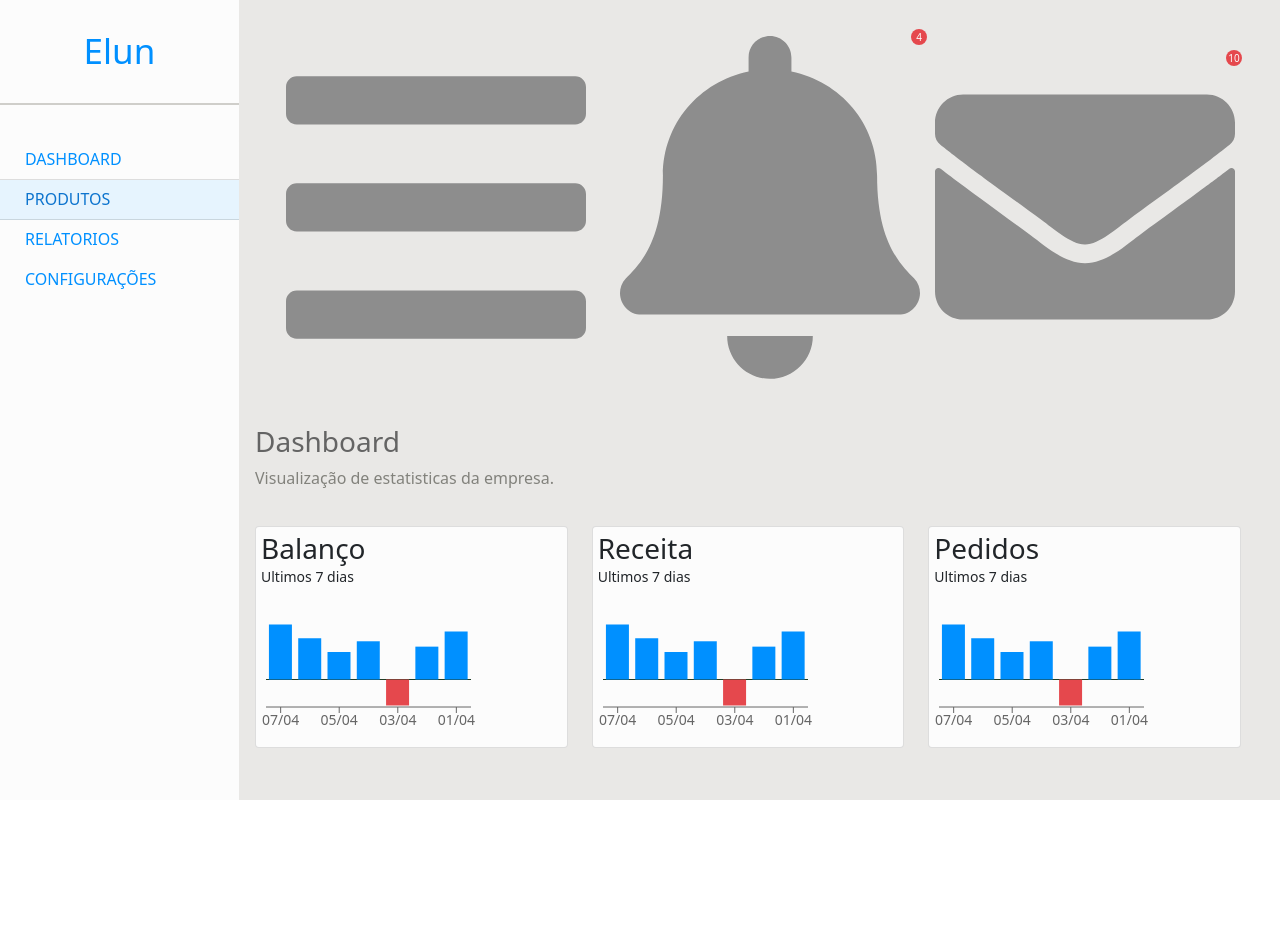
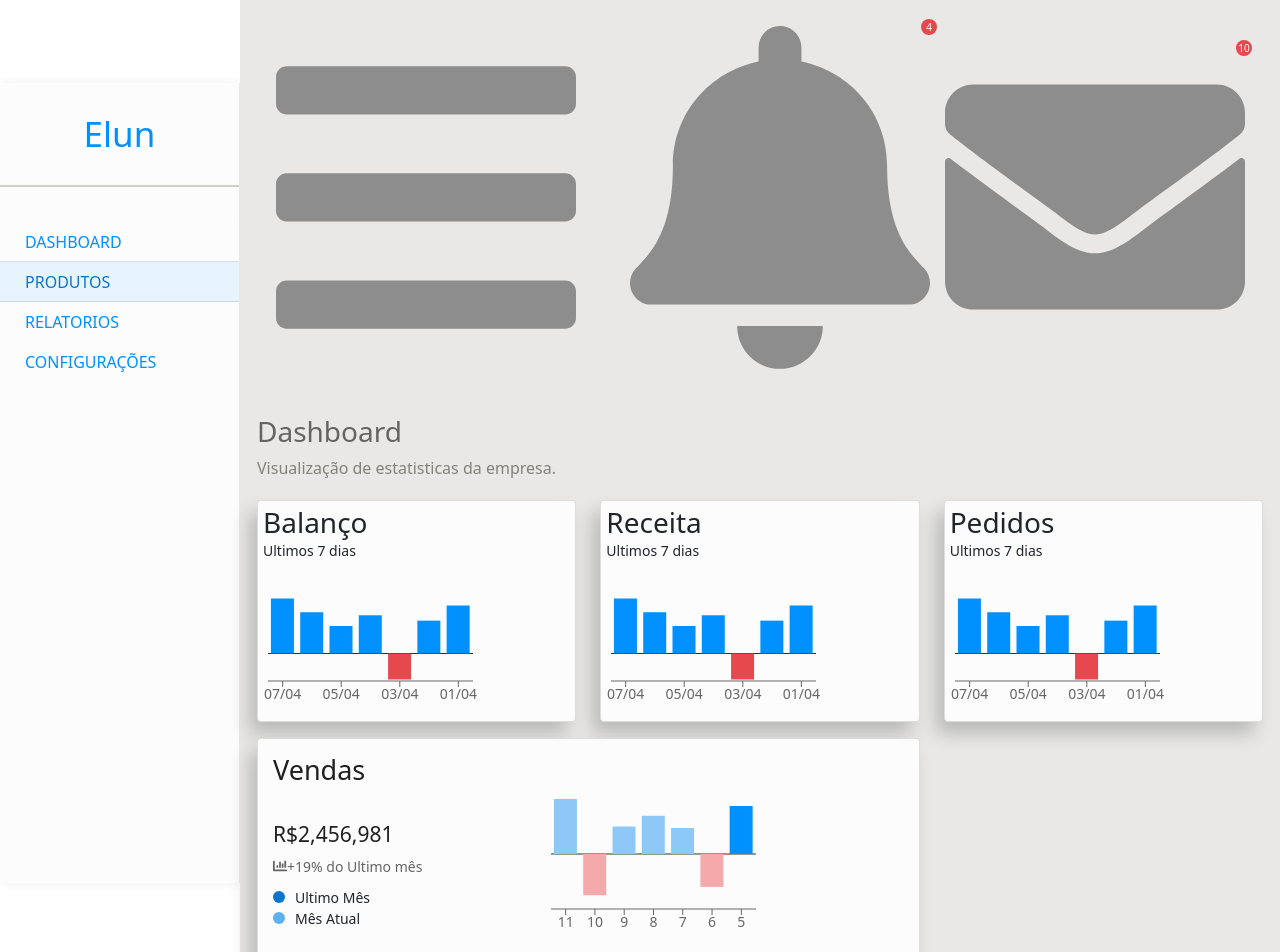
Before and after one commit to josimaros/elun-frontend, a React (Vite) app: page /dashboard in a window 1280 px wide. Shown: the top 952 px of the page. Before the commit the page ends 800 px from the top, so only its background shows below. Built offline with nearby package versions, Linux system fonts and the light colour scheme.

Commit message:
adicionado chart das ultimas 7 dias de vendas detalhados

```diff
--- a/package.json
+++ b/package.json
@@ -17,6 +17,7 @@
     "react": "^17.0.2",
     "react-bootstrap": "^2.2.2",
     "react-chartjs-2": "^4.0.1",
+    "react-currency-format": "^1.1.0",
     "react-dom": "^17.0.2",
     "react-icons": "^4.3.1",
     "react-router-dom": "^6.3.0",
--- a/src/components/Card/index.jsx
+++ b/src/components/Card/index.jsx
@@ -6,6 +6,7 @@ const Container = styled('div', {
   padding: '$3',
   borderRadius: '$1',
   transition: 'all 0.6s ease-out',
+  boxShadow: `-8px 12px 18px 0 ${theme.colors.gray8}`,
 })
 
 function Card({ children, shadowColor, css, ...rest }) {
--- /dev/null
+++ b/src/components/Charts/Sales/index.jsx
@@ -0,0 +1,91 @@
+import React, { useState } from 'react';
+import { Col, Row } from 'react-bootstrap';
+import { FaChartBar } from 'react-icons/fa'
+import { theme } from '../../../../stitches.config';
+import { Container } from './styles';
+import CurrencyFormat from 'react-currency-format';
+import { useSidebar } from '../../../providers/sideBarContext'
+import {
+  BarChart,
+  Bar,
+  Cell,
+  XAxis,
+  YAxis,
+  CartesianGrid,
+  Tooltip,
+  Label,
+  Legend,
+  ReferenceLine,
+  ResponsiveContainer,
+} from 'recharts';
+
+function Sales({ data }) {
+  const { sidebarConfig, setSidebarConfig } = useSidebar()
+  const [novaData, setNovaData] = useState(new Date())
+  const [dataChart, setDataChart] = useState(data || [
+    { name: novaData.setDate(11), value: 4000 },
+    { name: novaData.setDate(10), value: -3000 },
+    { name: novaData.setDate(9), value: 2000 },
+    { name: novaData.setDate(8), value: 2780 },
+    { name: novaData.setDate(7), value: 1890 },
+    { name: novaData.setDate(6), value: -2390 },
+    { name: novaData.setDate(5), value: 3490 },
+  ])
+  function setColorChart(entry) {
+    let color = theme.colors.blue7
+    if (entry.value > 0 && new Date(entry.name).getDate() === new Date().getDate()) {
+      color = theme.colors.blue9
+    }
+    if (entry.value > 0 && new Date(entry.name).getDate() !== new Date().getDate()) {
+      color = theme.colors.blue7
+    }
+    if (entry.value < 0 && new Date(entry.name).getDate() === new Date().getDate()) {
+      color = theme.colors.red9
+    }
+    if (entry.value < 0 && new Date(entry.name).getDate() !== new Date().getDate()) {
+      color = theme.colors.red7
+    }
+
+    return color
+  }
+  return (
+    <Container>
+      <h2>Vendas</h2>
+      <Row>
+        <Col md={5}>
+          <div className='value'>
+            <CurrencyFormat value={2456981} displayType={'text'} thousandSeparator={true} prefix={'R$'} />
+          </div>
+          <div className='percent'>
+            <FaChartBar color={theme.colors.gray11} size={14} /> +19% do Ultimo mês</div>
+          <div className='legend'>
+            <div className='text-ultmes'>Ultimo Mês</div>
+            <div className='text-atumes'>Mês Atual</div>
+          </div>
+        </Col>
+        <Col md={7} sm={12}>
+          <div>
+            <BarChart
+              width={sidebarConfig.isOpen ? 215 : 295}//215 - 295
+              height={150}
+              data={dataChart}
+              style={{ transition: 'all 0.6s ease-out' }}
+            >
+              <XAxis dataKey={ value => new Date(value.name).getDate()} />
+              <Tooltip />
+              <ReferenceLine y={0} stroke={theme.colors.grass12} />
+              <Bar dataKey="value" fill={theme.colors.blue9}>
+                {dataChart.map((entry, index) => (
+                  <Cell key={`cell-${index}`} fill={setColorChart(entry)} />
+                )
+                )}
+              </Bar>
+            </BarChart>
+          </div>
+        </Col>
+      </Row>
+    </Container>
+  )
+}
+
+export default Sales;
--- /dev/null
+++ b/src/components/Charts/Sales/styles.js
@@ -0,0 +1,47 @@
+import {styled} from '../../../../stitches.config'
+
+export const Container = styled('div', {
+  '& h2': {
+    fontSize: '$7',
+    fontWeight: '$5',
+    color: '$gray12',
+  },
+  '& div.value': {
+    fontSize: '$6',
+    color: '$gray12',
+    marginTop: '$5',
+  },
+  '& div.percent': {
+    color: '$gray11',
+    marginTop: '$1',
+    marginBottom: '$2',
+    display: 'flex',
+    flexDirection: 'row',
+    alignItems: 'center',
+  },
+  '& div.legend': {
+
+    '& div.text-ultmes': {
+      '&:before': {
+        content: '',
+       display: 'inline-block',
+       width: '$3',
+       height: '$3',
+       borderRadius: '$round',
+       backgroundColor: '$blue11',
+       marginRight: '$2',
+      }
+    },
+    '& div.text-atumes': {
+      '&:before': {
+        content: '',
+       display: 'inline-block',
+       width: '$3',
+       height: '$3',
+       borderRadius: '$round',
+       backgroundColor: '$blue8',
+       marginRight: '$2',
+      }
+    },
+  }
+})
--- a/src/pages/Dashboard/index.jsx
+++ b/src/pages/Dashboard/index.jsx
@@ -2,23 +2,34 @@ import React from 'react';
 import { Titles } from './styles';
 import Card from '../../components/Card';
 import Layout from '../Layout';
-import { Col, Row } from 'react-bootstrap';
+import { Col, Container, Row } from 'react-bootstrap';
 import ChartBalance from '../../components/Charts/Balance'
+import EstatisticasDeVendas from '../../components/Charts/Sales'
 
 function Dashboard() {
 
   return (
     <Layout>
-      <Titles>
-        <h3 className='title'>Dashboard</h3>
-        <p className='description'>Visualização de estatisticas da empresa.</p>
-      </Titles>
+      <Container fluid>
+        <Titles>
+          <h3 className='title'>Dashboard</h3>
+          <p className='description'>Visualização de estatisticas da empresa.</p>
+        </Titles>
 
-        <Row style={{width:'100%'}}>
-          <ChartBalance title="Balanço"/>
-          <ChartBalance title="Receita"/>
-          <ChartBalance title="Pedidos"/>
+        <Row>
+          <ChartBalance title="Balanço" />
+          <ChartBalance title="Receita" />
+          <ChartBalance title="Pedidos" />
         </Row>
+
+        <Row style={{ marginTop: 16 }}>
+          <Col md={8} sm={12}>
+            <Card>
+                <EstatisticasDeVendas />
+            </Card>
+          </Col>
+        </Row>
+      </Container>
     </Layout>
   )
 }
--- a/src/pages/Layout/styles.js
+++ b/src/pages/Layout/styles.js
@@ -17,5 +17,5 @@ export const Content = styled('div',{
   justifyContent:'flex-start',
   minHeight:'100vh',
   background:'$sand4',
-  padding:'$3'
+  padding:'$1'
 })
```
Also changed, not shown: 1 other file (tests, documents, lock files or other folders).
